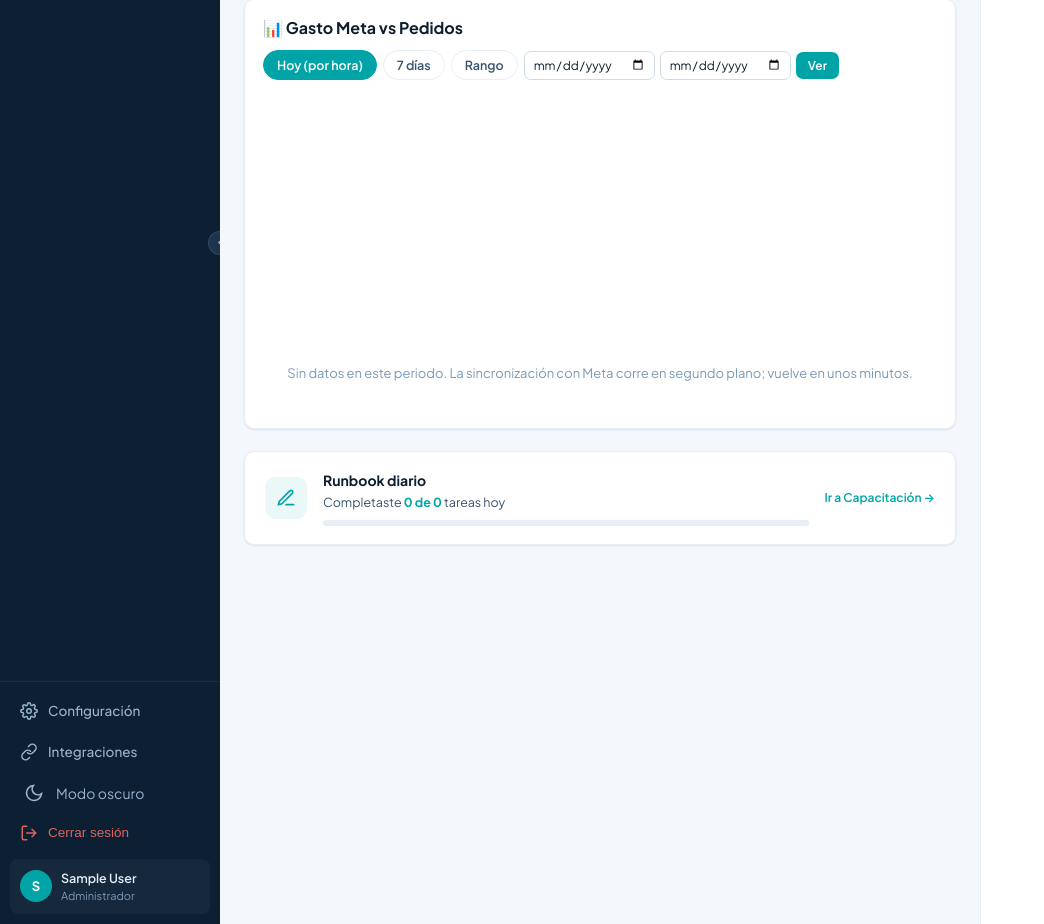
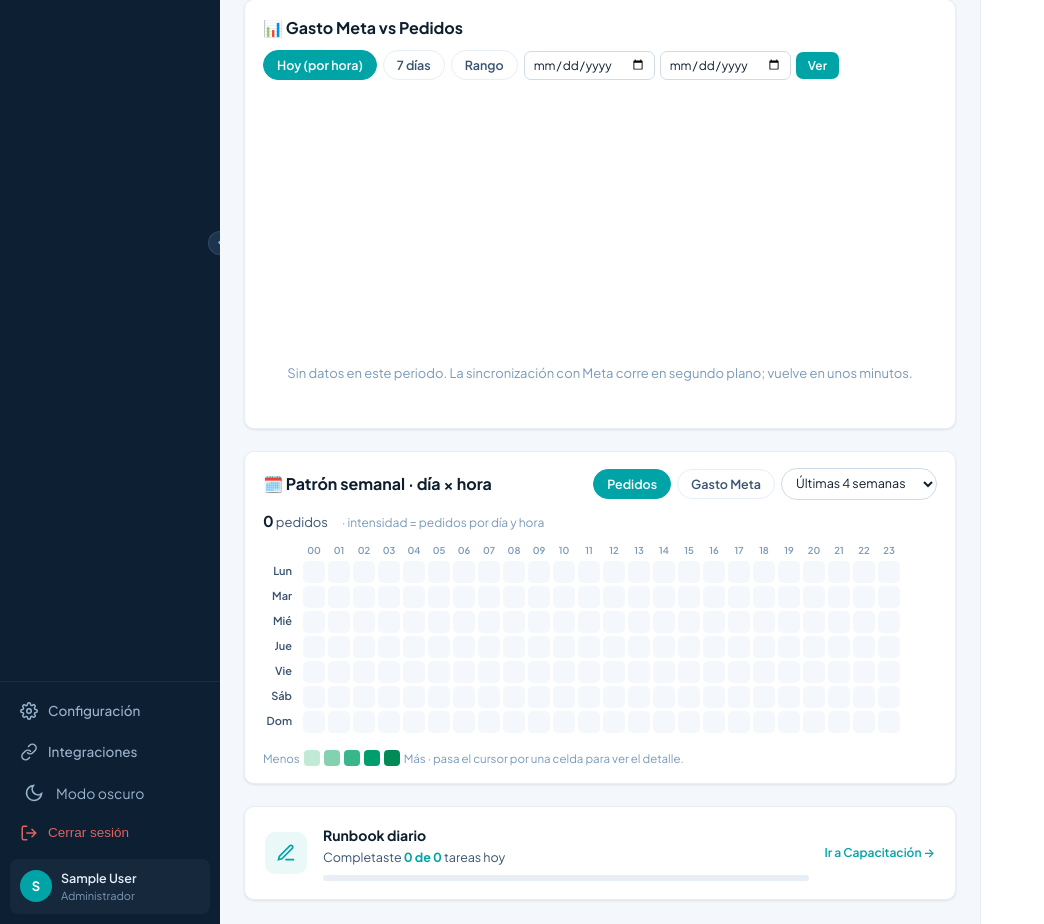
Before and after one commit to Luchito1099/Dashboard-online, a Django app: page / in a window 1280 px wide. Shown: the part 439-1363 px from the top of the page, without its empty margins (0-1044 px from the left). Run offline with Django 5.2, Linux system fonts and the light colour scheme; the visitor is signed in with stand-in values (Sample User, id 1); data comes from the database, SQL or seed files in the repository; data that the repository does not hold is empty.

Commit message:
mejoras x2

```diff
--- a/anuncios/services.py
+++ b/anuncios/services.py
@@ -399,6 +399,44 @@ def serie_meta_vs_pedidos(desde, hasta, integracion_id=None):
     }
 
 
+def heatmap_pedidos_hora(desde, hasta, integracion_id=None):
+    """Mapa de calor 7×24 (día de semana × hora) de PEDIDOS recibidos y GASTO de Meta,
+    agregados sobre el rango [desde, hasta]. Sirve para ver el patrón semanal: a qué
+    horas y días caen los pedidos (mañana/almuerzo/noche) frente al gasto.
+
+    La hora de los pedidos se calcula en America/Lima; la del gasto es la de Meta
+    (zona del anunciante), así que el cruce horario es aproximado."""
+    pedidos = [[0] * 24 for _ in range(7)]
+    gasto = [[0.0] * 24 for _ in range(7)]
+
+    # Pedidos: hora local de Perú (weekday 0=Lun … 6=Dom)
+    pq = Pedido.objects.filter(fecha_pedido__date__range=(desde, hasta))
+    if integracion_id:
+        pq = pq.filter(integracion_id=integracion_id)
+    for p in pq.only('fecha_pedido'):
+        dt = timezone.localtime(p.fecha_pedido)
+        pedidos[dt.weekday()][dt.hour] += 1
+
+    # Gasto Meta por (fecha, hora) → acumula en su día de semana
+    gq = InsightHorarioMeta.objects.filter(fecha__range=(desde, hasta))
+    if integracion_id:
+        gq = gq.filter(campana__cuenta__integracion_id=integracion_id)
+    for r in gq.order_by().values('fecha', 'hora').annotate(s=Sum('gasto')):
+        gasto[r['fecha'].weekday()][max(0, min(23, r['hora']))] += float(r['s'] or 0)
+
+    return {
+        'dias': _DIAS_SEMANA,
+        'horas': list(range(24)),
+        'pedidos': pedidos,
+        'gasto': [[round(c, 2) for c in fila] for fila in gasto],
+        'max_pedidos': max((c for f in pedidos for c in f), default=0),
+        'max_gasto': round(max((c for f in gasto for c in f), default=0.0), 2),
+        'total_pedidos': sum(c for f in pedidos for c in f),
+        'total_gasto': round(sum(c for f in gasto for c in f), 2),
+        'moneda': moneda_ads(integracion_id),
+    }
+
+
 # ───────────────────────── Alertas ─────────────────────────
 
 def evaluar_alertas():
--- a/anuncios/urls.py
+++ b/anuncios/urls.py
@@ -19,6 +19,8 @@ urlpatterns = [
     path('publicidad/cuenta/<int:cuenta_id>/sincronizar/', views.sincronizar_cuenta, name='sincronizar_cuenta'),
     # API para el gráfico del Inicio (Gasto Meta vs Pedidos)
     path('publicidad/api/inicio-serie/', views.api_inicio_serie, name='api_inicio_serie'),
+    # API para el mapa de calor del Inicio (pedidos/gasto por día×hora)
+    path('publicidad/api/inicio-heatmap/', views.api_inicio_heatmap, name='api_inicio_heatmap'),
     # Webhook de n8n (alternativa; la extracción principal es directa a la Graph API)
     path('publicidad/webhook/n8n/', views.webhook_n8n_meta, name='webhook_n8n'),
 ]
--- a/anuncios/views.py
+++ b/anuncios/views.py
@@ -188,6 +188,24 @@ def api_inicio_serie(request):
 
     _auto_sync_si_necesario()
     return JsonResponse(services.serie_meta_vs_pedidos(desde, hasta))
+
+
+@login_required
+def api_inicio_heatmap(request):
+    """JSON para el mapa de calor del Inicio (pedidos y gasto por día×hora). Protegido
+    con puede_ver_ads. Agrega sobre las últimas N semanas (?semanas=4, default 4)."""
+    if not puede_ver_ads(request.user):
+        return JsonResponse({'error': 'sin permiso'}, status=403)
+
+    try:
+        semanas = int(request.GET.get('semanas', 4))
+    except ValueError:
+        semanas = 4
+    semanas = max(1, min(semanas, 26))
+
+    hoy = timezone.localdate()
+    desde = hoy - timedelta(days=semanas * 7 - 1)
+    return JsonResponse(services.heatmap_pedidos_hora(desde, hoy))
 
 
 # ───────────────────────── Matching producto ↔ anuncio ─────────────────────────
--- a/core/static/core/css/home.css
+++ b/core/static/core/css/home.css
@@ -66,3 +66,37 @@
 .mp-gran { font-size: 12px; color: var(--muted); }
 .mp-canvas-wrap { position: relative; height: 220px; }
 .mp-vacio { font-size: 13px; color: var(--muted); padding: 28px 0; text-align: center; }
+
+/* ── Mapa de calor semanal (día × hora) ── */
+.hm2-card {
+  margin-bottom: 22px; background: var(--surface); border: 1px solid var(--border);
+  border-radius: var(--radius); padding: 16px 18px; box-shadow: var(--shadow);
+}
+.hm2-semanas {
+  padding: 6px 10px; border: 1px solid var(--border-dark); border-radius: 999px;
+  font-size: 12.5px; font-family: inherit; background: var(--surface); color: var(--text); cursor: pointer;
+}
+.hm2-wrap { overflow-x: auto; padding-bottom: 4px; }
+.hm2-grid { border-collapse: separate; border-spacing: 3px; }
+.hm2-grid th.hm2-h { font-size: 9.5px; color: var(--muted); font-weight: 600; width: 22px; text-align: center; padding: 0; }
+.hm2-corner { width: 34px; }
+.hm2-dia { font-size: 11px; color: var(--text-secondary); font-weight: 600; padding-right: 8px; text-align: right; white-space: nowrap; }
+.hm2-cell { width: 22px; height: 22px; border-radius: 5px; background: var(--bg); cursor: default; transition: transform .1s; }
+.hm2-cell:hover { transform: scale(1.18); outline: 1px solid var(--border-dark); }
+/* Niveles de pedidos (verde/teal) */
+.hm2-cell.p1 { background: oklch(90% 0.05 165); }
+.hm2-cell.p2 { background: oklch(82% 0.09 165); }
+.hm2-cell.p3 { background: oklch(72% 0.13 165); }
+.hm2-cell.p4 { background: oklch(63% 0.15 165); }
+.hm2-cell.p5 { background: oklch(54% 0.16 165); }
+/* Niveles de gasto (naranja) */
+.hm2-cell.g1 { background: oklch(88% 0.06 55); }
+.hm2-cell.g2 { background: oklch(80% 0.10 55); }
+.hm2-cell.g3 { background: oklch(72% 0.14 55); }
+.hm2-cell.g4 { background: oklch(65% 0.17 55); }
+.hm2-cell.g5 { background: oklch(58% 0.19 55); }
+.hm2-leyenda { display: flex; align-items: center; gap: 4px; margin-top: 10px; font-size: 11.5px; color: var(--muted); }
+.hm2-leg { width: 16px; height: 16px; border-radius: 4px; display: inline-block; }
+.hm2-leg.l1 { background: oklch(90% 0.05 165); } .hm2-leg.l2 { background: oklch(80% 0.09 165); }
+.hm2-leg.l3 { background: oklch(70% 0.13 165); } .hm2-leg.l4 { background: oklch(61% 0.15 165); }
+.hm2-leg.l5 { background: oklch(54% 0.16 165); }
--- a/templates/core/home.html
+++ b/templates/core/home.html
@@ -94,6 +94,25 @@
   <div class="mp-resumen" id="mpResumen"></div>
   <div class="mp-canvas-wrap"><canvas id="metaPedChart" height="92"></canvas></div>
   <div class="mp-vacio" id="mpVacio" hidden>Sin datos en este periodo. La sincronización con Meta corre en segundo plano; vuelve en unos minutos.</div>
+</div>
+
+{# ── Mapa de calor: patrón semanal (día × hora) ── #}
+<div class="hm2-card" id="hmCard" data-url="{% url 'anuncios:api_inicio_heatmap' %}">
+  <div class="mp-head">
+    <h3 class="mp-title">🗓️ Patrón semanal · día × hora</h3>
+    <div class="mp-filtros">
+      <button type="button" class="mp-pill hm2-metric active" data-metric="pedidos">Pedidos</button>
+      <button type="button" class="mp-pill hm2-metric" data-metric="gasto">Gasto Meta</button>
+      <select class="hm2-semanas" id="hmSemanas" title="Periodo a promediar">
+        <option value="4">Últimas 4 semanas</option>
+        <option value="8">Últimas 8 semanas</option>
+        <option value="12">Últimas 12 semanas</option>
+      </select>
+    </div>
+  </div>
+  <div class="mp-resumen" id="hmResumen"></div>
+  <div class="hm2-wrap"><div id="hmGrid"></div></div>
+  <div class="hm2-leyenda">Menos <span class="hm2-leg l1"></span><span class="hm2-leg l2"></span><span class="hm2-leg l3"></span><span class="hm2-leg l4"></span><span class="hm2-leg l5"></span> Más · pasa el cursor por una celda para ver el detalle.</div>
 </div>
 {% endif %}
 
@@ -218,5 +237,63 @@
   cargar('hoy');
 })();
 </script>
+
+<script>
+// ── Mapa de calor semanal (día × hora) ──
+(function () {
+  const card = document.getElementById('hmCard');
+  if (!card) return;
+  const base = card.dataset.url;
+  const grid = document.getElementById('hmGrid');
+  const resumen = document.getElementById('hmResumen');
+  const selSemanas = document.getElementById('hmSemanas');
+  let datos = null, metric = 'pedidos';
+
+  function pintar() {
+    if (!datos) return;
+    const m = datos[metric];
+    const max = (metric === 'pedidos' ? datos.max_pedidos : datos.max_gasto) || 1;
+    const esGasto = metric === 'gasto';
+
+    let html = '<table class="hm2-grid"><thead><tr><th class="hm2-corner"></th>';
+    for (const h of datos.horas) html += `<th class="hm2-h">${String(h).padStart(2,'0')}</th>`;
+    html += '</tr></thead><tbody>';
+    datos.dias.forEach((dia, wd) => {
+      html += `<tr><td class="hm2-dia">${dia}</td>`;
+      for (const h of datos.horas) {
+        const v = m[wd][h];
+        const nivel = v <= 0 ? 0 : Math.min(5, Math.floor(v / max * 5) + 1);
+        const val = esGasto ? `${datos.moneda} ${v.toFixed(2)}` : `${v} pedido(s)`;
+        html += `<td class="hm2-cell ${esGasto ? 'g' : 'p'}${nivel}" title="${dia} · ${String(h).padStart(2,'0')}h — ${val}"></td>`;
+      }
+      html += '</tr>';
+    });
+    html += '</tbody></table>';
+    grid.innerHTML = html;
+
+    resumen.innerHTML = esGasto
+      ? `<span class="mp-kpi"><b>${datos.moneda} ${datos.total_gasto.toFixed(2)}</b> gasto total</span><span class="mp-gran">· intensidad = gasto por día y hora</span>`
+      : `<span class="mp-kpi"><b>${datos.total_pedidos}</b> pedidos</span><span class="mp-gran">· intensidad = pedidos por día y hora</span>`;
+  }
+
+  function cargar() {
+    resumen.innerHTML = '<span class="mp-gran">Cargando…</span>';
+    fetch(`${base}?semanas=${selSemanas.value}`, { headers: { 'X-Requested-With': 'XMLHttpRequest' } })
+      .then(r => r.ok ? r.json() : Promise.reject())
+      .then(d => { datos = d; pintar(); })
+      .catch(() => { resumen.innerHTML = '<span class="mp-gran">No se pudo cargar.</span>'; });
+  }
+
+  card.querySelectorAll('.hm2-metric').forEach(b => b.addEventListener('click', function () {
+    card.querySelectorAll('.hm2-metric').forEach(x => x.classList.remove('active'));
+    b.classList.add('active');
+    metric = b.dataset.metric;
+    pintar();
+  }));
+  selSemanas.addEventListener('change', cargar);
+
+  cargar();
+})();
+</script>
 {% endif %}
 {% endblock %}
```
